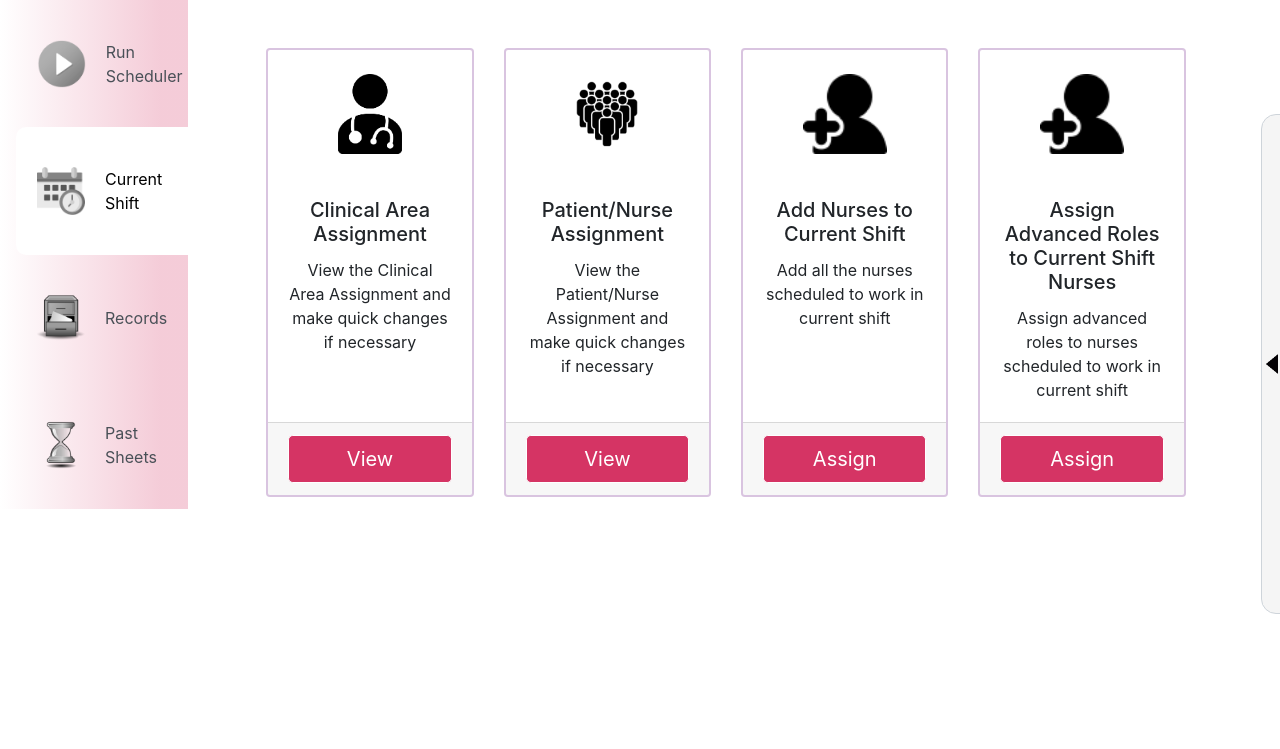
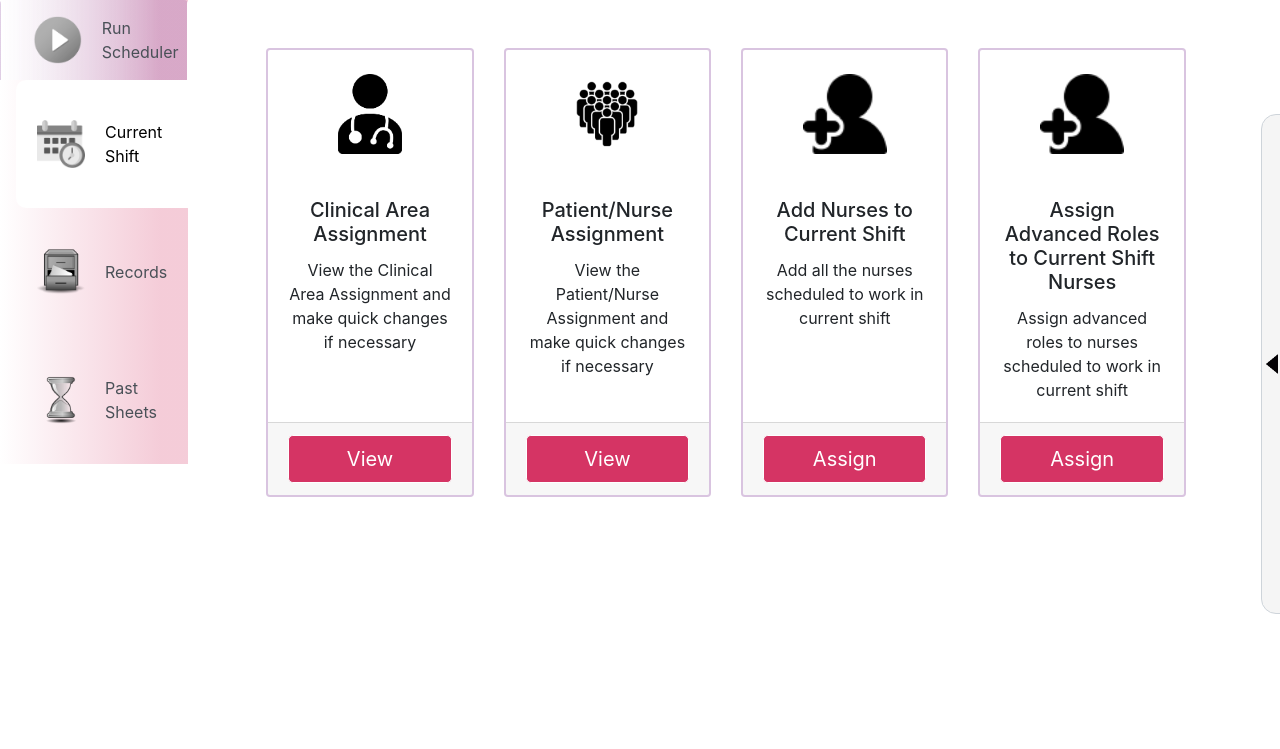
Before and after one commit to jho53/smart-roster-schedule, a Flask app: page / in a window 1280 px wide. Shown: the part 66-815 px from the top of the page. Run offline with Flask 2, Linux system fonts and the light colour scheme; the visitor is signed in with stand-in values (Sample User, id 1); data that the repository does not hold is empty; some libraries are stand-ins or nearby versions.

Commit message:
main menu polish (light mode)

```diff
--- a/code/static/sass/style.scss
+++ b/code/static/sass/style.scss
@@ -121,6 +121,24 @@ table {
   }
 }
 
+.run_tab_custom {
+  height: 5rem;
+  display: flex;
+  align-items: center;
+  background: linear-gradient(90deg, rgba(255,255,255,1) 0%, rgba(129,62,151,0.25) 85%);
+  border-color: transparent;
+  padding-left: 2rem;
+  margin: 0px;
+
+  &:hover {
+    background: linear-gradient(90deg, rgba(129,62,151,0.25) 0%, rgba(129,62,151,0.6) 85%);
+    font-size: larger;
+    font-weight: bolder;
+    color: white;
+    transition: 0.1s;
+  }
+}
+
 .tab_custom {
   height: 8rem;
   display: flex;
@@ -128,6 +146,7 @@ table {
   background-color: transparent;
   border-color: transparent;
   border-radius: 10px;
+  margin: 0rem;
 
   &.active {
     background-color: white;
--- a/code/static/style.css
+++ b/code/static/style.css
@@ -113,6 +113,23 @@ table {
   margin: 1rem;
 }
 
+.run_tab_custom {
+  height: 5rem;
+  display: flex;
+  align-items: center;
+  background: linear-gradient(90deg, white 0%, rgba(129, 62, 151, 0.25) 85%);
+  border-color: transparent;
+  padding-left: 2rem;
+  margin: 0px;
+}
+.run_tab_custom:hover {
+  background: linear-gradient(90deg, rgba(129, 62, 151, 0.25) 0%, rgba(129, 62, 151, 0.6) 85%);
+  font-size: larger;
+  font-weight: bolder;
+  color: white;
+  transition: 0.1s;
+}
+
 .tab_custom {
   height: 8rem;
   display: flex;
@@ -120,6 +137,7 @@ table {
   background-color: transparent;
   border-color: transparent;
   border-radius: 10px;
+  margin: 0rem;
 }
 .tab_custom.active {
   background-color: white;
--- a/code/templates/mainPage.html
+++ b/code/templates/mainPage.html
@@ -7,7 +7,7 @@
     <div class="col-2">
         <div class="list-group tab_menu_custom" id="list-tab" role="tablist" style="z-index: 0;">
             <a href="#" data-toggle="modal" data-target="#runVerifyModal"
-                class="list-group-item list-group-item-action tab_custom ml-3"><img class="sidebar-icons tab_image_custom"
+                class="list-group-item list-group-item-action run_tab_custom"><img class="sidebar-icons tab_image_custom"
                     src="/images/run.png">Run Scheduler</a>
             <a class="list-group-item list-group-item-action tab_custom ml-3 active" id="list-assignments-list" data-toggle="list"
                 href="#list-assignments" role="tab" aria-controls="assignments"><img class="sidebar-icons tab_image_custom"
```
Also changed, not shown: 1 other file.
